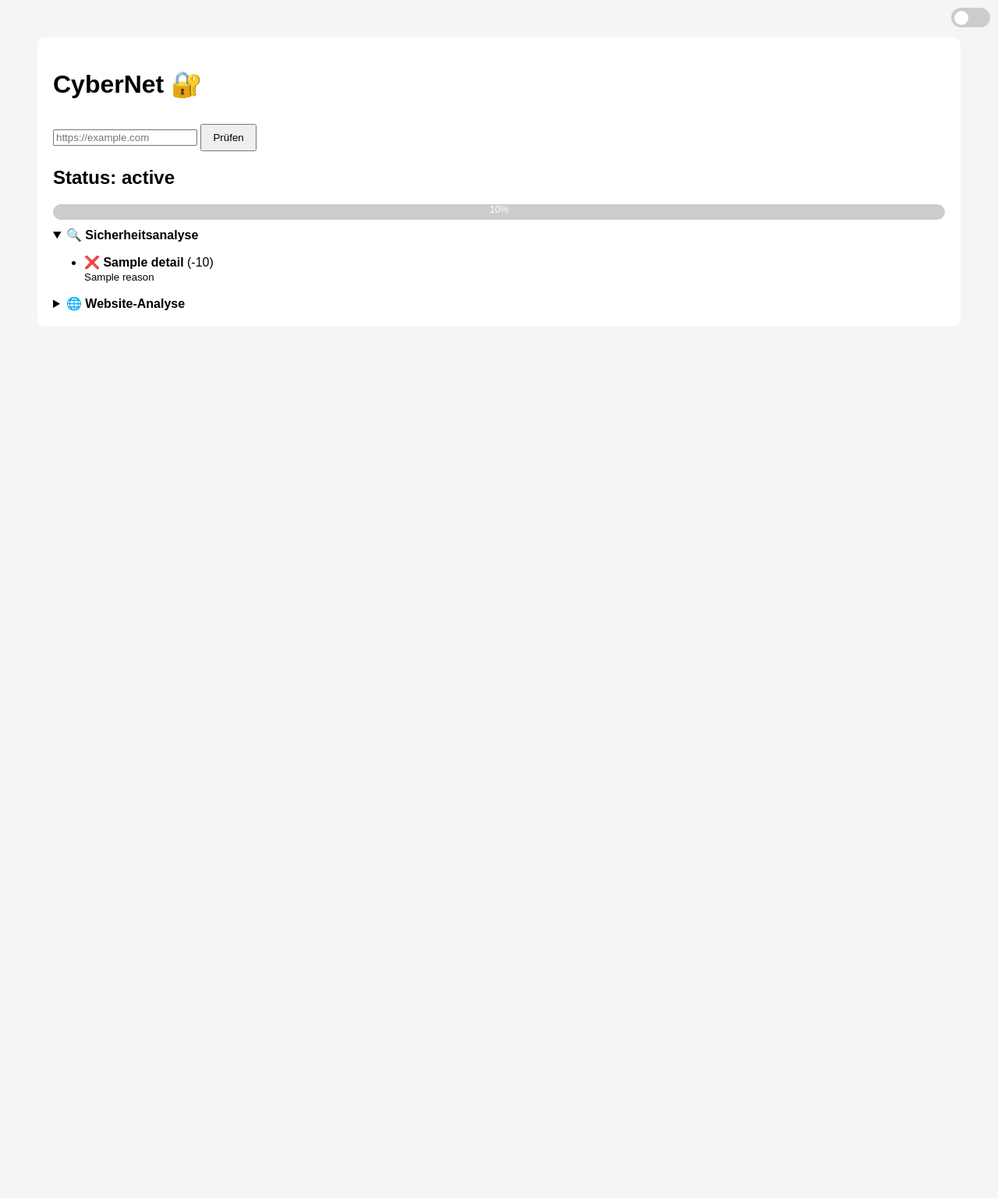
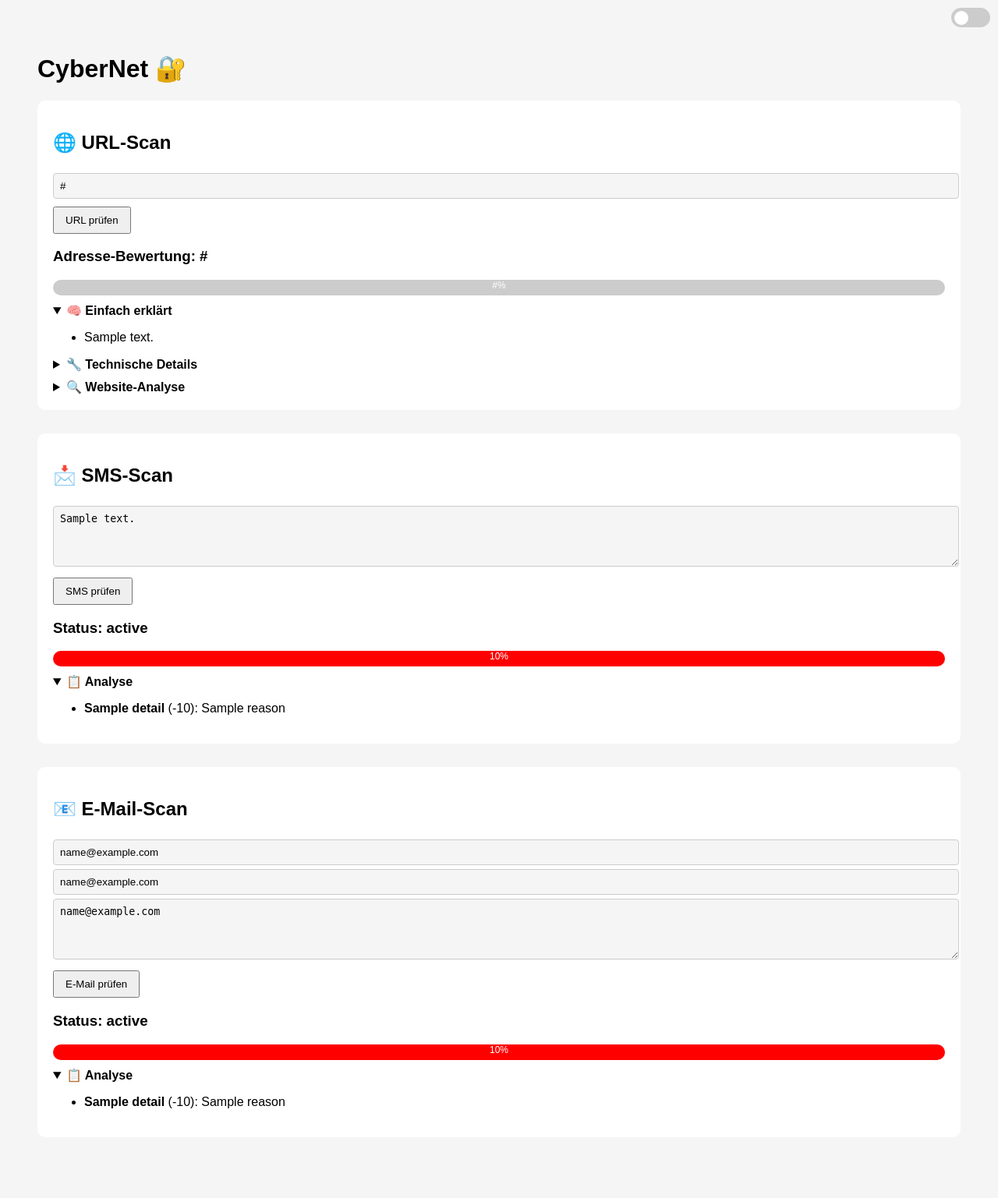
Before and after one commit to daniel-1511/pishing_projekt, a Python web app: template templates/index.html in a window 1280 px wide. Shown: the whole page at 78% size. Before the commit the page ends 399 px from the top, so only its background shows below. Run offline with Jinja, Linux system fonts and the light colour scheme; the template is opened without the code that fills it: most values are stand-ins (such as "Sample title", 1, 10 or a date in 2020).

Commit message:
update email und sms scan

```diff
--- a/templates/index.html
+++ b/templates/index.html
@@ -2,7 +2,7 @@
 <html lang="de">
 <head>
 <meta charset="UTF-8">
-<title>CyberNet</title>
+<title>CyberNet 🔐</title>
 <meta name="viewport" content="width=device-width, initial-scale=1.0">
 
 <style>
@@ -29,38 +29,26 @@ body {
     background-color: var(--box);
     padding: 20px;
     border-radius: 10px;
+    margin-bottom: 30px;
 }
 
-button {
-    padding: 8px 14px;
-    margin-top: 10px;
-    cursor: pointer;
-}
+input, textarea { width:100%; padding:8px; margin-top:5px; background: var(--bg); color: var(--text); border:1px solid #ccc; border-radius:4px; }
+button { margin-top:10px; padding:8px 14px; cursor:pointer; }
 
-.bar {
-    width: 100%;
-    background-color: #cccccc;
-    border-radius: 10px;
-    overflow: hidden;
-    margin: 10px 0;
-}
+.bar { width:100%; background:#ccc; border-radius:10px; overflow:hidden; margin:10px 0; }
+.bar-inner { height:20px; color:#fff; text-align:center; font-size:12px; }
+.bar-inner.red { background:red; }
+.bar-inner.orange { background:orange; }
+.bar-inner.yellow { background:goldenrod; }
+.bar-inner.green { background:green; }
 
-.bar-inner {
-    height: 20px;
-    text-align: center;
-    color: #ffffff;
-    font-size: 12px;
-}
+details { margin-top:10px; }
 
-.bar-inner.red { width: 5%; background-color: red; }
-.bar-inner.orange { width: 25%; background-color: orange; }
-.bar-inner.yellow { width: 50%; background-color: goldenrod; }
-.bar-inner.green { width: 80%; background-color: green; }
-
+/* Dark Mode Toggle */
 .toggle-container {
-    position: absolute;
-    top: 10px;
-    right: 10px;
+    position:absolute;
+    top:10px;
+    right:10px;
 }
 
 .switch {
@@ -70,16 +58,12 @@ button {
     height: 25px;
 }
 
-.switch input {
-    opacity: 0;
-    width: 0;
-    height: 0;
-}
+.switch input { opacity:0; width:0; height:0; }
 
 .slider {
     position: absolute;
     cursor: pointer;
-    inset: 0;
+    inset:0;
     background-color: #ccc;
     transition: background-color 0.4s;
     border-radius: 34px;
@@ -97,17 +81,9 @@ button {
     transition: transform 0.4s;
 }
 
-input:checked + .slider {
-    background-color: #2196F3;
-}
+input:checked + .slider { background-color: #2196F3; }
+input:checked + .slider:before { transform: translateX(24px); }
 
-input:checked + .slider:before {
-    transform: translateX(24px);
-}
-
-details {
-    margin-top: 10px;
-}
 </style>
 
 <script>
@@ -117,20 +93,19 @@ function toggleDark() {
 }
 
 window.onload = function () {
-    const toggle = document.getElementById('darkModeToggle');
-
+    const toggle = document.getElementById("darkModeToggle");
     if (localStorage.getItem("darkmode") === "true") {
         document.body.classList.add("dark");
         toggle.checked = true;
     }
-
-    toggle.addEventListener('change', toggleDark);
+    toggle.addEventListener("change", toggleDark);
 };
 </script>
 </head>
 
 <body>
 
+<!-- Dark Mode Toggle -->
 <div class="toggle-container">
 <label class="switch">
 <input type="checkbox" id="darkModeToggle">
@@ -138,79 +113,145 @@ window.onload = function () {
 </label>
 </div>
 
-<div class="box">
 <h1>CyberNet 🔐</h1>
-
-    <form method="post" action="/check">
-        <input type="text" name="url" placeholder="https://example.com" required>
-        <button type="submit">Prüfen</button>
-    </form>
 
 {% if error %}
 <p style="color:red;">{{ error }}</p>
 {% endif %}
 
-    {% if result %}
-        <h2>Status: {{ result.status }}</h2>
+<!-- ================================================= -->
+<!-- URL SCAN -->
+<!-- ================================================= -->
+<div class="box">
+<h2>🌐 URL‑Scan</h2>
 
+<form method="post" action="/check">
+<input type="text" name="url" placeholder="https://example.com" value="{{ url or '' }}" required>
+<button type="submit">URL prüfen</button>
+</form>
+
+{% if url_result %}
+<h3>Adresse‑Bewertung: {{ url_result.url_status }}</h3>
 <div class="bar">
-            <div class="bar-inner {{ result.color }}">
-                {{ result.score }}%
+<div class="bar-inner {{ url_result.url_color }}">
+{{ url_result.url_score }}%
 </div>
 </div>
 
-        <!-- Sicherheitsdetails -->
+<!-- Einfach erklärt -->
 <details open>
-            <summary><strong>🔍 Sicherheitsanalyse</strong></summary>
+<summary><strong>🧠 Einfach erklärt</strong></summary>
 <ul>
-            {% for name, points, reason in result.details %}
-                <li>
-                    ❌ <strong>{{ name }}</strong> (-{{ points }})<br>
-                    <small>{{ reason }}</small>
-                </li>
+{% for text in url_result.summary %}
+<li>{{ text }}</li>
 {% endfor %}
 </ul>
 </details>
 
+<!-- Technische Details -->
+<details>
+<summary><strong>🔧 Technische Details</strong></summary>
+<ul>
+{% if url_result.technical_details %}
+    {% for name, info in url_result.technical_details %}
+        <li><strong>{{ name }}</strong>: {{ info }}</li>
+    {% endfor %}
+{% else %}
+    <li>Keine technischen Auffälligkeiten gefunden.</li>
+{% endif %}
+</ul>
+</details>
+
 <!-- Website Analyse -->
-        {% if result.website_analysis %}
 <details>
-            <summary><strong>🌐 Website-Analyse</strong></summary>
+<summary><strong>🔍 Website‑Analyse</strong></summary>
+<h4>Analyse‑Bewertung: {{ url_result.analysis_status }}</h4>
+<div class="bar">
+<div class="bar-inner {{ url_result.analysis_color }}">
+{{ url_result.analysis_score }}%
+</div>
+</div>
 
-            <p><strong>HTTP-Status:</strong> {{ result.website_analysis.http_status }}</p>
-
-            {% if result.website_analysis.errors %}
-                <h4>❌ Fehler</h4>
+{% if url_result.analysis_errors %}
+<h4>❌ Probleme</h4>
 <ul>
-                {% for e in result.website_analysis.errors %}
+{% for e in url_result.analysis_errors %}
 <li>{{ e }}</li>
 {% endfor %}
 </ul>
 {% endif %}
 
-            {% if result.website_analysis.warnings %}
-                <h4>⚠️ Warnungen</h4>
+{% if url_result.analysis_warnings %}
+<h4>⚠️ Hinweise</h4>
 <ul>
-                {% for w in result.website_analysis.warnings %}
+{% for w in url_result.analysis_warnings %}
 <li>{{ w }}</li>
 {% endfor %}
 </ul>
 {% endif %}
 </details>
 {% endif %}
+</div>
 
-        <!-- HTML Fehler -->
-        {% if result.html_errors %}
-        <details>
-            <summary><strong>🧱 HTML-Code-Fehler (W3C)</strong></summary>
+<!-- ================================================= -->
+<!-- SMS SCAN -->
+<!-- ================================================= -->
+<div class="box">
+<h2>📩 SMS‑Scan</h2>
+
+<form method="post" action="/check-sms">
+<textarea name="sms_text" rows="4" placeholder="SMS hier einfügen..." required>{{ sms_text or '' }}</textarea>
+<button type="submit">SMS prüfen</button>
+</form>
+
+{% if sms_result %}
+<h3>Status: {{ sms_result.status }}</h3>
+<div class="bar">
+<div class="bar-inner {% if sms_result.score < 40 %}red{% elif sms_result.score < 70 %}orange{% else %}green{% endif %}">
+{{ sms_result.score }}%
+</div>
+</div>
+
+<details open>
+<summary><strong>📋 Analyse</strong></summary>
 <ul>
-            {% for err in result.html_errors %}
-                <li>{{ err }}</li>
+{% for name, points, reason in sms_result.details %}
+<li><strong>{{ name }}</strong> (-{{ points }}): {{ reason }}</li>
 {% endfor %}
 </ul>
 </details>
 {% endif %}
+</div>
 
+<!-- ================================================= -->
+<!-- EMAIL SCAN -->
+<!-- ================================================= -->
+<div class="box">
+<h2>📧 E-Mail‑Scan</h2>
+
+<form method="post" action="/check-email">
+<input type="text" name="email_sender" placeholder="Absender E-Mail" value="{{ email_sender or '' }}" required>
+<input type="text" name="email_subject" placeholder="Betreff" value="{{ email_subject or '' }}" required>
+<textarea name="email_body" rows="4" placeholder="E-Mail Text..." required>{{ email_body or '' }}</textarea>
+<button type="submit">E-Mail prüfen</button>
+</form>
+
+{% if email_result %}
+<h3>Status: {{ email_result.status }}</h3>
+<div class="bar">
+<div class="bar-inner {% if email_result.score < 40 %}red{% elif email_result.score < 70 %}orange{% else %}green{% endif %}">
+{{ email_result.score }}%
+</div>
+</div>
+
+<details open>
+<summary><strong>📋 Analyse</strong></summary>
+<ul>
+{% for name, points, reason in email_result.details %}
+<li><strong>{{ name }}</strong> (-{{ points }}): {{ reason }}</li>
+{% endfor %}
+</ul>
+</details>
 {% endif %}
 </div>
 
```
Also changed, not shown: app.py (+102 -23 lines), scan/sms_scan.py (+12 -6 lines), scan/url_scan.py (+122 -126 lines). Lines whose indentation alone changed are shown as unchanged.
